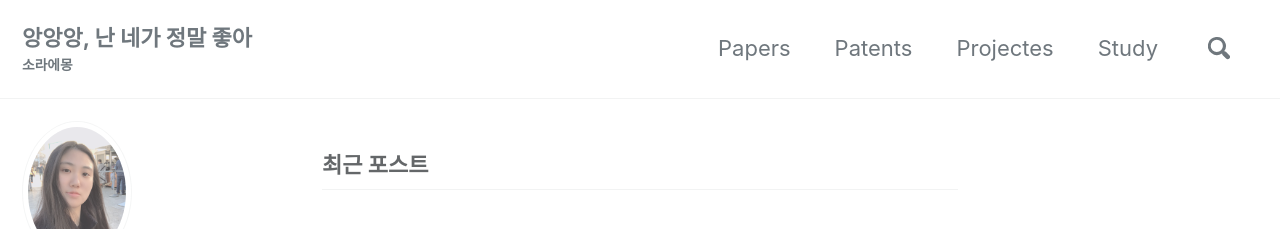
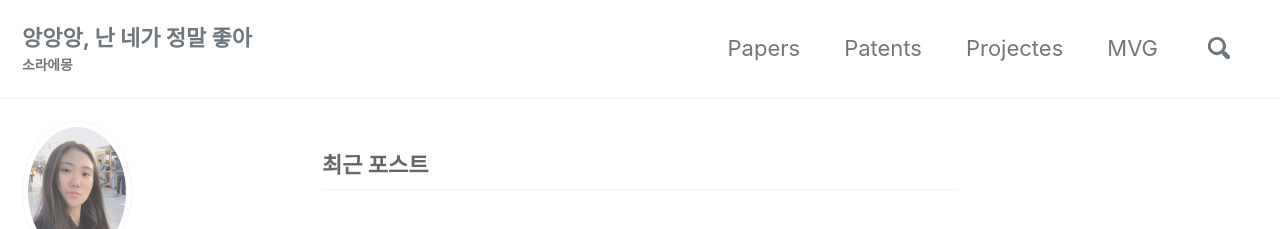
Before and after one commit to sohee-zoe/sohee-zoe.github.io, a Jekyll site: the page built from index.html, in a window 1280 px wide. Shown: the top 229 px of the page. Built offline with Jekyll 4.4.1, drawn with Linux system fonts in a browser that asks for light colours; cached includes are drawn as plain includes; the list of posts is cut into pages by our own code.

Commit message:
Update navigation.yml

```diff
--- a/_data/navigation.yml
+++ b/_data/navigation.yml
@@ -8,8 +8,8 @@ main:
   - title: "Projectes"
     url: /categories/projects/
 
-  - title: "Study"
-    url: /categories/study/
+  - title: "MVG"
+    url: /categories/mvg/
 
 #   - title: "Posts"
 #     url: /posts/
```
